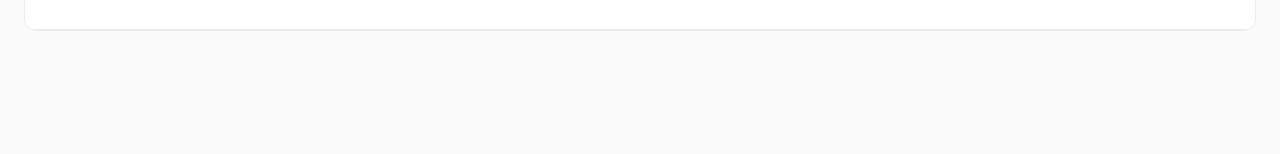
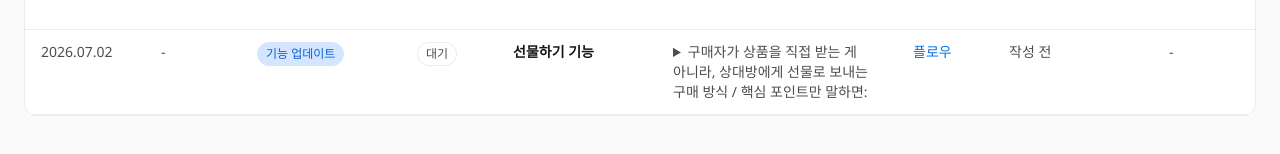
Before and after one commit to UDID-PLAN/blogpay, a website: page index.html in a window 1280 px wide. Shown: the part 1014-1168 px from the top of the page. Drawn offline with Linux system fonts and the light colour scheme.

Commit message:
요청 5번 선물하기 기능 추가 (상태: 대기)
Co-Authored-By: Claude Sonnet 5.5 <noreply@anthropic.com>
Claude-Session: https://claude.ai/code/session_01GfC6m2GfRxyByQ6VGWA4MT

```diff
--- a/index.html
+++ b/index.html
@@ -708,7 +708,42 @@ TO BE : 신규 가입 시 PRO로 연결되어 PRO 서비스 온보딩 진행
   <td class="nowrap"><a href="https://flow.team/l/QpRVK" target="_blank" rel="noopener noreferrer">플로우</a></td>
   <td><div class="vbtns"><a class="btn primary" href="requests/pro-onboarding/v1.1/pro-onboarding_v1.1.html" target="_blank" rel="noopener noreferrer" title="2026-11-26 · 듀얼모드 소개 삭제">v1.1</a><a class="btn" href="requests/pro-onboarding/v1.0/pro-onboarding_v1.0.html" target="_blank" rel="noopener noreferrer" title="2026-11-26 · 최초 작성">v1.0</a></div></td>
   <td><span class="mute">-</span></td>
-  <td><div class="vbtns vbtns-extract"><a class="btn" href="requests/pro-onboarding/v1.1/pro-onboarding_v1.1.html" download="pro-onboarding_v1.1.html" data-extract title="v1.1 기획서를 HTML 파일로 내려받습니다 (스타일·이미지 내장)">기획 추출</a><details class="more"><summary class="btn">과거 버전</summary><ul class="more-list"><li><a href="requests/pro-onboarding/v1.0/pro-onboarding_v1.0.html" download="pro-onboarding_v1.0.html" data-extract>v1.0</a></li></ul></details></div></td></tr><tr id="empty-row" hidden><td colspan="10" class="mute">조건에 맞는 요청이 없습니다.</td></tr></tbody></table></div>
+  <td><div class="vbtns vbtns-extract"><a class="btn" href="requests/pro-onboarding/v1.1/pro-onboarding_v1.1.html" download="pro-onboarding_v1.1.html" data-extract title="v1.1 기획서를 HTML 파일로 내려받습니다 (스타일·이미지 내장)">기획 추출</a><details class="more"><summary class="btn">과거 버전</summary><ul class="more-list"><li><a href="requests/pro-onboarding/v1.0/pro-onboarding_v1.0.html" download="pro-onboarding_v1.0.html" data-extract>v1.0</a></li></ul></details></div></td></tr>
+<tr data-status="대기" data-project="기능 업데이트" data-q="선물하기 기능 구매자가 상품을 직접 받는 게 아니라, 상대방에게 선물로 보내는 구매 방식
+
+핵심 포인트만 말하면:
+- 일반 구매: 내가 사고 내가 받음
+- 선물하기: 내가 결제하고 상대방이 받음
+- 방식: 받는 사람에게 카카오톡/sms/링크로 선물 수락 페이지 전달
+- 받는 사람 역할: 배송지 입력, 옵션 선택, 수락/거절 가능
+- 목적: 생일, 기념일, 감사 선물처럼 구매 전환을 쉽게 만듦
+- 강점: 상대방 주소를 몰라도 선물 가능해서 구매 장벽이 낮음
+- 중요한 요소: 선물 메시지, 배송지 입력, 유효기간, 취소/환불 정책
+- 주의점: 미수락 시 자동취소, 옵션 변경, 품절 처리 기준을 명확히 해야 함
+
+선물하기는 상품 구매를 “내가 쓰는 쇼핑”에서 “상대에게 보내는 쇼핑”으로 확장하는 기능 - 2026.07.02 기능 업데이트">
+  <td class="nowrap">2026.07.02</td>
+  <td class="nowrap">-</td>
+  <td><span class="tag tone-blue">기능 업데이트</span></td>
+  <td><span class="tag tone-mute">대기</span></td>
+  <td><strong>선물하기 기능</strong></td>
+  <td class="col-content"><details class="cell-content"><summary>구매자가 상품을 직접 받는 게 아니라, 상대방에게 선물로 보내는 구매 방식 / 핵심 포인트만 말하면:</summary><div>구매자가 상품을 직접 받는 게 아니라, 상대방에게 선물로 보내는 구매 방식
+
+핵심 포인트만 말하면:
+- 일반 구매: 내가 사고 내가 받음
+- 선물하기: 내가 결제하고 상대방이 받음
+- 방식: 받는 사람에게 카카오톡/SMS/링크로 선물 수락 페이지 전달
+- 받는 사람 역할: 배송지 입력, 옵션 선택, 수락/거절 가능
+- 목적: 생일, 기념일, 감사 선물처럼 구매 전환을 쉽게 만듦
+- 강점: 상대방 주소를 몰라도 선물 가능해서 구매 장벽이 낮음
+- 중요한 요소: 선물 메시지, 배송지 입력, 유효기간, 취소/환불 정책
+- 주의점: 미수락 시 자동취소, 옵션 변경, 품절 처리 기준을 명확히 해야 함
+
+선물하기는 상품 구매를 “내가 쓰는 쇼핑”에서 “상대에게 보내는 쇼핑”으로 확장하는 기능</div></details></td>
+  <td class="nowrap"><a href="https://flow.team/l/QjPs7" target="_blank" rel="noopener noreferrer">플로우</a></td>
+  <td><span class="mute">작성 전</span></td>
+  <td><span class="mute">-</span></td>
+  <td><div class="vbtns vbtns-extract"><span class="btn disabled" title="내려받을 HTML 기획서가 없습니다">기획 추출</span></div></td></tr><tr id="empty-row" hidden><td colspan="10" class="mute">조건에 맞는 요청이 없습니다.</td></tr></tbody></table></div>
   </main>
 </div>
 <script>
```
Also changed, not shown: requests/gift-feature/request.json (added, +16 -0 lines).
